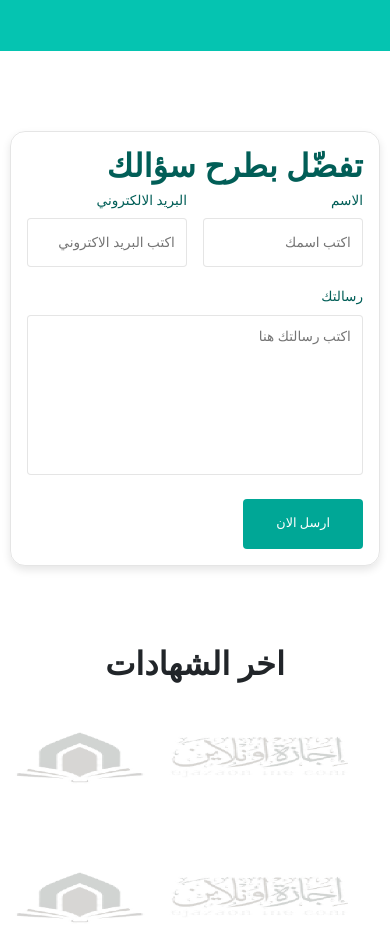
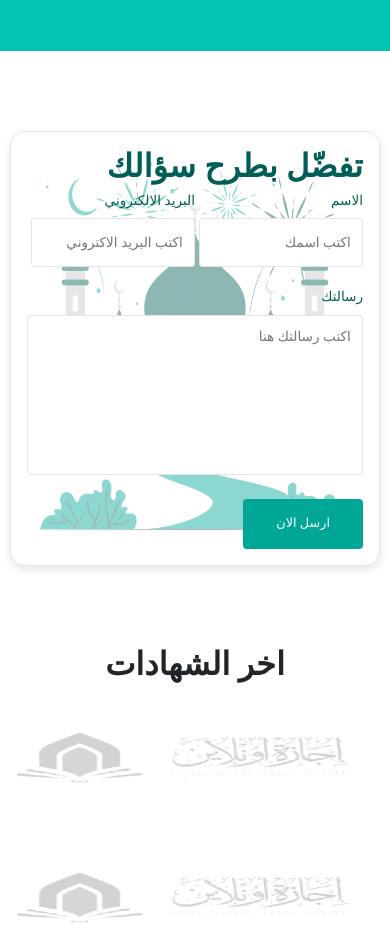
Before and after one commit to moaz-ibrahem/hay-elassaf, a plain HTML site: page index.html in a window 390 px wide. Shown: the part 8500-9428 px from the top of the page. Drawn offline with nearby package versions, Linux system fonts and the light colour scheme.

Commit message:
star-group

```diff
--- a/css/main.css
+++ b/css/main.css
@@ -488,6 +488,9 @@ section {
     height: 25px;
 }
 /* #########contact######### */
+.contact-us {
+    background: transparent;
+}
 .contact-us .container {
     margin: 3rem 0;
 }
@@ -550,10 +553,20 @@ section {
     font-size: 1.7rem;
     color: #015E57;
 }
+
+.contact-us form .input{
+    width: 100%;
+    margin: 0;
+}
+.contact-us form .input-box,
+.contact-us form .area {
+    z-index: 5;
+}
 .contact-us form textarea {
     height: 20rem;
     border: var(--border);
     border-radius: .5rem;
+    background: #fff;
     padding: 1.4rem;
     width: 100%;
     resize: none;
@@ -731,6 +744,11 @@ footer .input-group button {
         z-index: -1;
         opacity: .5;
     }
+    .contact-us form .input-box:nth-child(2),
+    .contact-us form .input-box:nth-child(1) {
+        margin-left:.5rem;
+        width: 100%;
+    }
     .privet::after,
     .news::after {
         position: relative;
```
